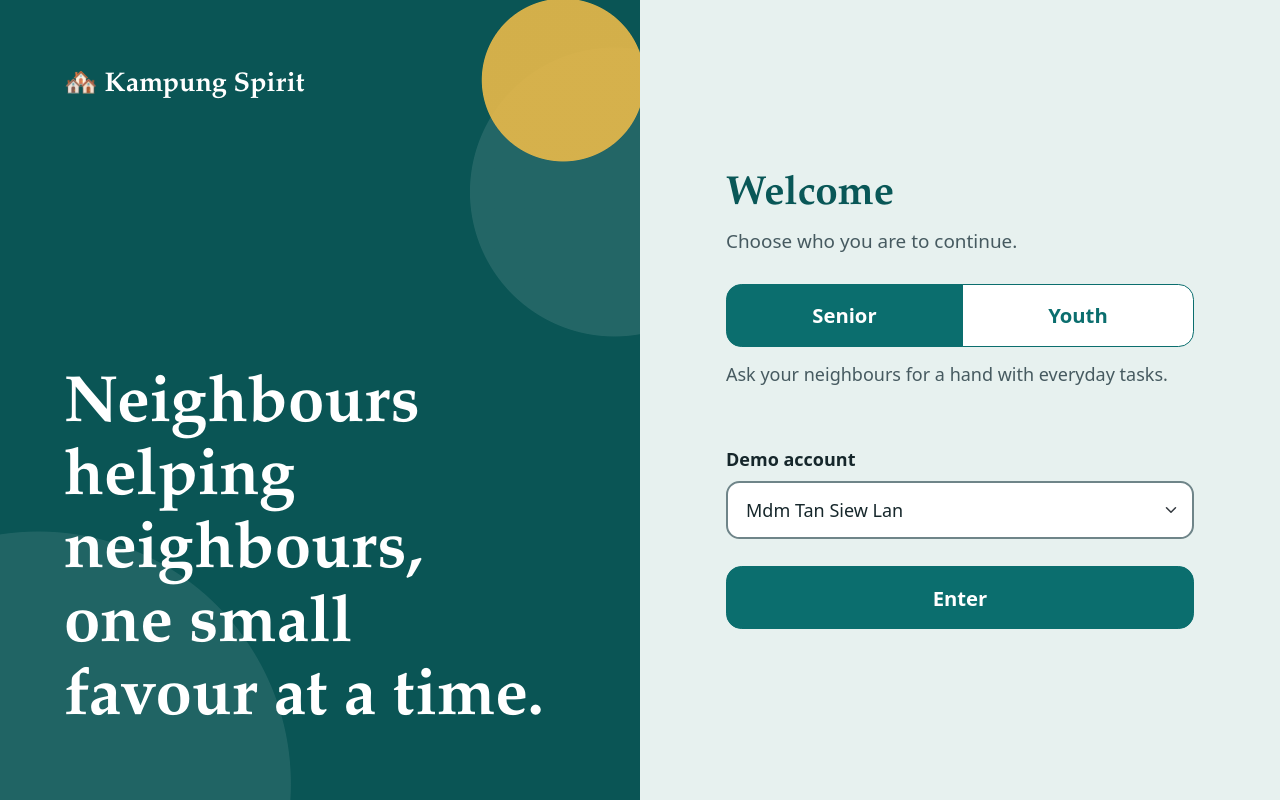
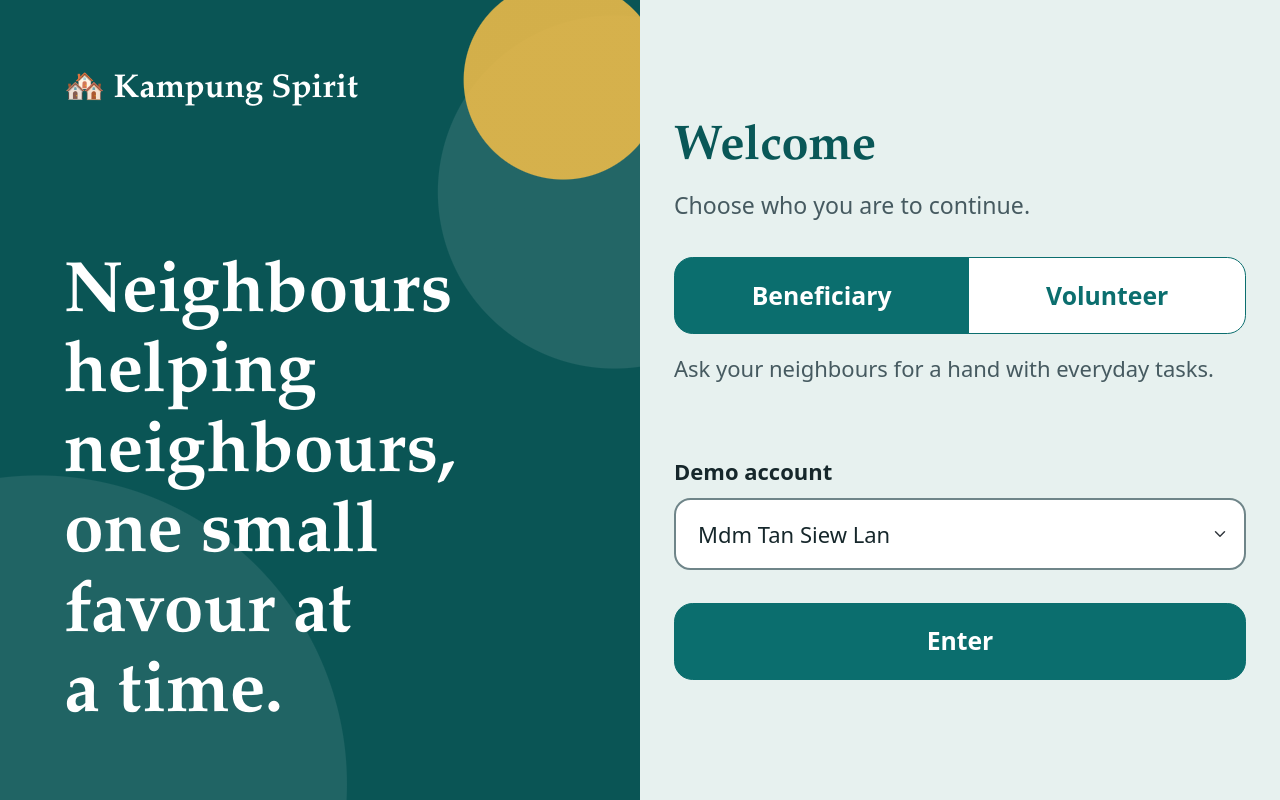
Before and after one commit to jiale109/kampung-spirit, a Vue app: page /landing in a window 1280 px wide. Built offline with nearby package versions, Linux system fonts and the light colour scheme.

Commit message:
change to ben/vol (visible only)

```diff
--- a/src/styles/theme.css
+++ b/src/styles/theme.css
@@ -55,16 +55,8 @@
 
 /* 112.5% of the browser default = 18px, and it still follows the user's own text-size setting */
 html {
-  font-size: 112.5%;
-}
-
-/* Seniors get larger text: 137.5% = 22px. Everything is sized in rem, so text,
-   buttons, spacing and inputs all grow together. The senior layout has a
-   .role-senior element, and :has() lets <html> notice that. */
-html:has(.role-senior) {
   font-size: 137.5%;
 }
-
 body {
   background-color: var(--ks-bg);
   color: var(--ks-ink);
--- a/src/views/LandingView.vue
+++ b/src/views/LandingView.vue
@@ -73,9 +73,9 @@ function enter() {
           <!-- Senior / Youth toggle -->
           <div class="btn-group w-100" role="group" aria-label="Choose your role">
             <button type="button" class="btn btn-lg btn-outline-primary" :class="{ active: role === 'senior' }"
-              :aria-pressed="role === 'senior'" @click="chooseRole('senior')">Senior</button>
+              :aria-pressed="role === 'senior'" @click="chooseRole('senior')">Beneficiary</button>
             <button type="button" class="btn btn-lg btn-outline-primary" :class="{ active: role === 'youth' }"
-              :aria-pressed="role === 'youth'" @click="chooseRole('youth')">Youth</button>
+              :aria-pressed="role === 'youth'" @click="chooseRole('youth')">Volunteer</button>
           </div>
           <p class="role-hint" aria-live="polite">{{ roleHint }}</p>
 
```
